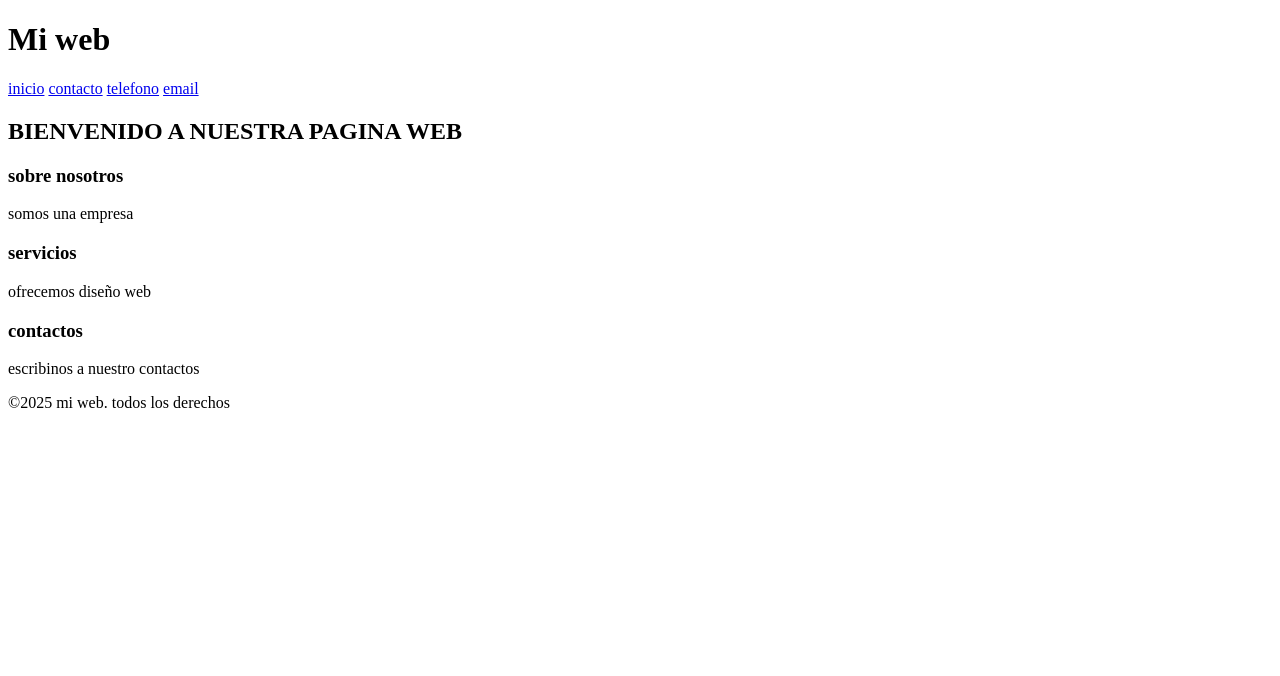
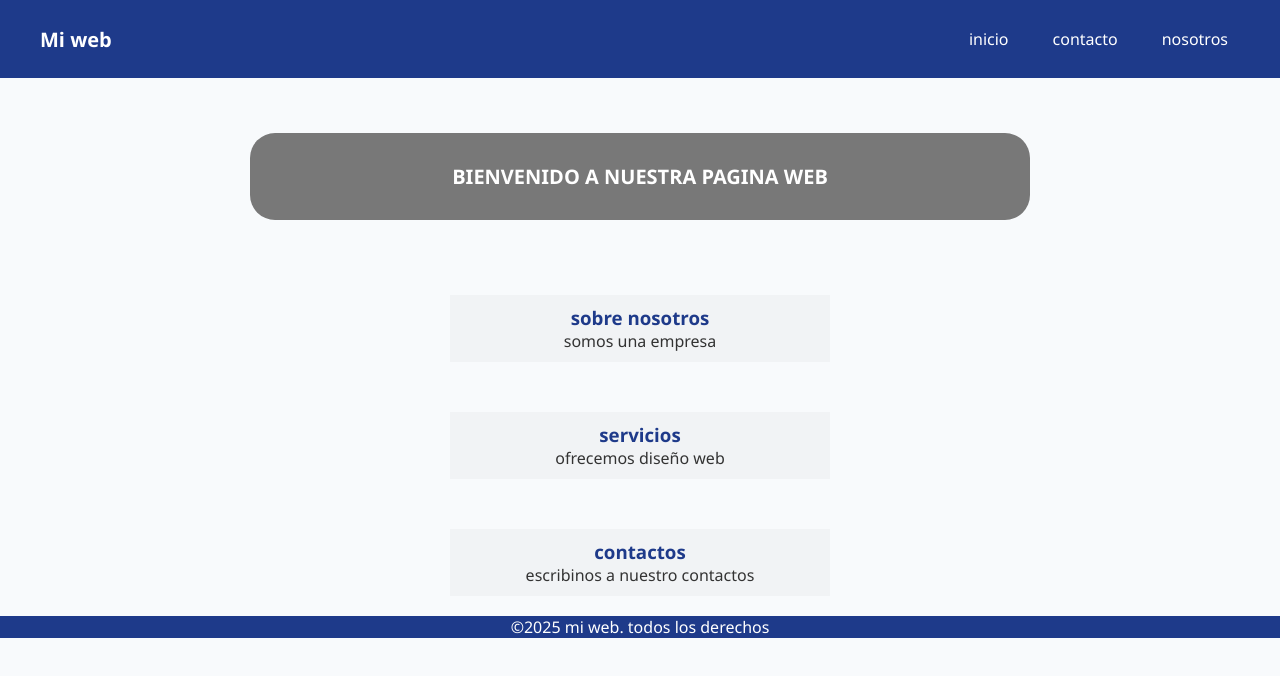
Before and after one commit to tomiyosan00/miweb, a plain HTML site: page index.html in a window 1280 px wide. Drawn offline with Linux system fonts and the light colour scheme.

Commit message:
cree el css

```diff
--- a/css/estilo.css
+++ b/css/estilo.css
@@ -1,59 +1,113 @@
 *{
-    margin: 0;
-    padding: 0;
+    margin: 0px;
+    padding: 0px;
     box-sizing: border-box;
 }
 
-
-body{
-    font-family: 'Segoe UI', Tahoma, Geneva, Verdana, sans-serif;
-    background-color: white;
-    color: grey;
+body {
+    font-family: 'Segoe UI', sans-serif;
+    background-color: #f8fafc;
+    color: #333;
 
 }
 
-
-header{
-    background-color: blue;
+header {
+    background-color: #1e3a8a;
     color: white;
-    padding: 40px,20px;
+    padding: 20px 40px;
     display: flex;
     justify-content: space-between;
     align-items: center;
 
 }
 
-nava{
-    color: white;
-    text-decoration: none;
-    padding: 8px;
-    border-radius: 5px;
-    transition background-color: left: ;
+header h1 {
+    font-size: 20px;
+}
+
+nav {
+    display: flex;
+    gap: 20px;
 
 }
 
-header h1{
-    font-size: 24px;
+nav a {
+    color: white;
+    text-decoration: none;
+    padding: 8px 12px;
+    border-radius: 5px;
+    transition: background-color:0.3s;
 
 }
-nav{
-    display: flex: ;
-    gap: 20px;
+
+nav a:hover {
+    background-color: #3b82fe;
 
 }
-main{
-    padding: 40px,20px;
+
+.hero {
+    /*background: url('https://via.placeholder.');
+    color: white;
+    background-color: gray;
+    height: 40px;
     display: flex;
-    flex-direction: row;
+    align-items: center;
+    justify-content: center;
+    text-align: center;
+    background-color: gray;
+    margin: 55px;*/
+
+}
+
+.hero h2 {
+    /*background-color: rgba(0,0,0,0);
+    padding: 20px 40px;
+    border-radius: 10px;
+    font-size: 36px;*/
+}
+
+main {
+    text-align:center;
+    padding: 15px 20px;
+    display: flex;
+    flex-direction: column;
     gap: 40px;
-    max width: 1000px;
-    margin:0 auto;
+    max-width: 1000px;
+    margin: 0 auto;
+    width: 800px;
 
 
 }
 
-hero{
-    background-color: ;
-    padding: ;
-    border-radius: ;
+footer p {
+    background-color: #1e3a8a;
+    color: white;
+    text-align: center;
 }
+
+section h3 {
+    color: #1e3a8a;
+
+}
+
+section {
+    /*color: #ffffff;*/
+    padding: 30px;
+    background-color: rgb(241, 243, 245);
+    padding: 10px;
+    margin: 5px 190px;
+}
+
+div h2 {
+    background-color:rgb(120, 120, 120);
+    color: white;
+    padding: 30px;
+    /*border-radius: 40px;*/
+    font-size: 20px;
+    text-align: center;
+    margin: 55px 250px;
+    border-radius: 25px;
+
+
+
+}
--- a/index.html
+++ b/index.html
@@ -4,15 +4,16 @@
     <meta charset="UTF-8">
     <meta name="viewport" content="width=device-width, initial-scale=1.0">
     <title>Document</title>
+    <link rel="stylesheet" href="css/estilo.css
+    ">
 </head>
 <body>
     <header>
         <h1>Mi web</h1>
         <nav>
-            <a href="#">inicio</a>
-            <a href="#">contacto</a>
-            <a href="#">telefono</a>
-            <a href="#">email</a>
+           <a href="#">inicio</a>
+           <a href="#">contacto</a>
+           <a href="#">nosotros</a>
         </nav>
 
     </header>
@@ -26,10 +27,12 @@
             <h3>sobre nosotros</h3>
             <p>somos una empresa</p>
         </section>
+
         <section>
             <h3>servicios</h3>
             <p>ofrecemos diseño web</p>
         </section>
+
         <section>
             <h3>contactos</h3>
             <p>escribinos a nuestro contactos</p>
```
